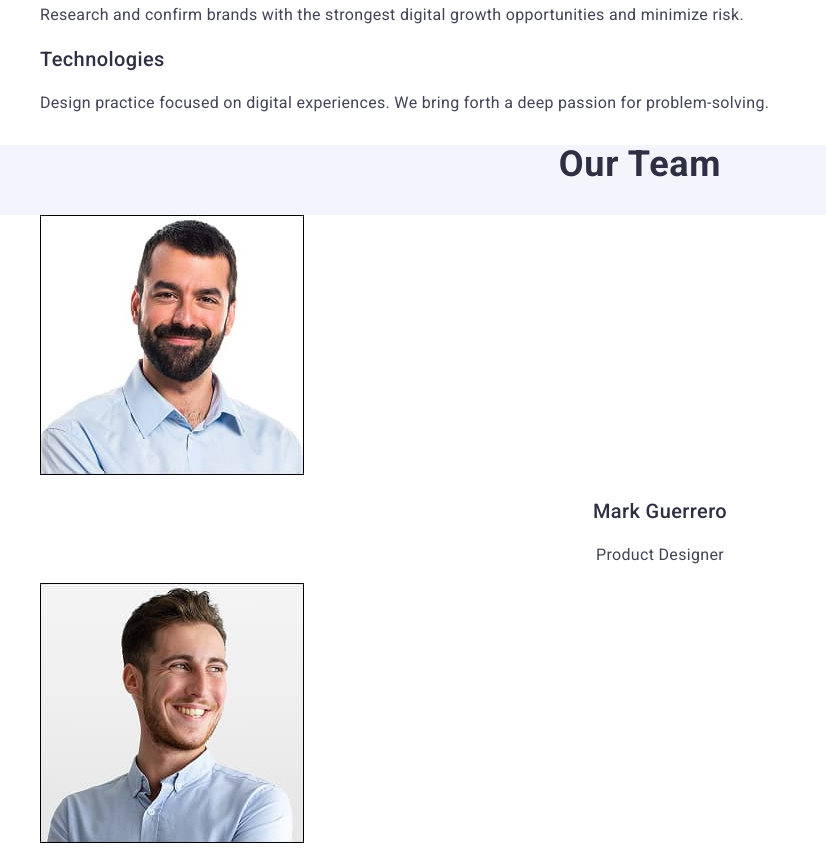
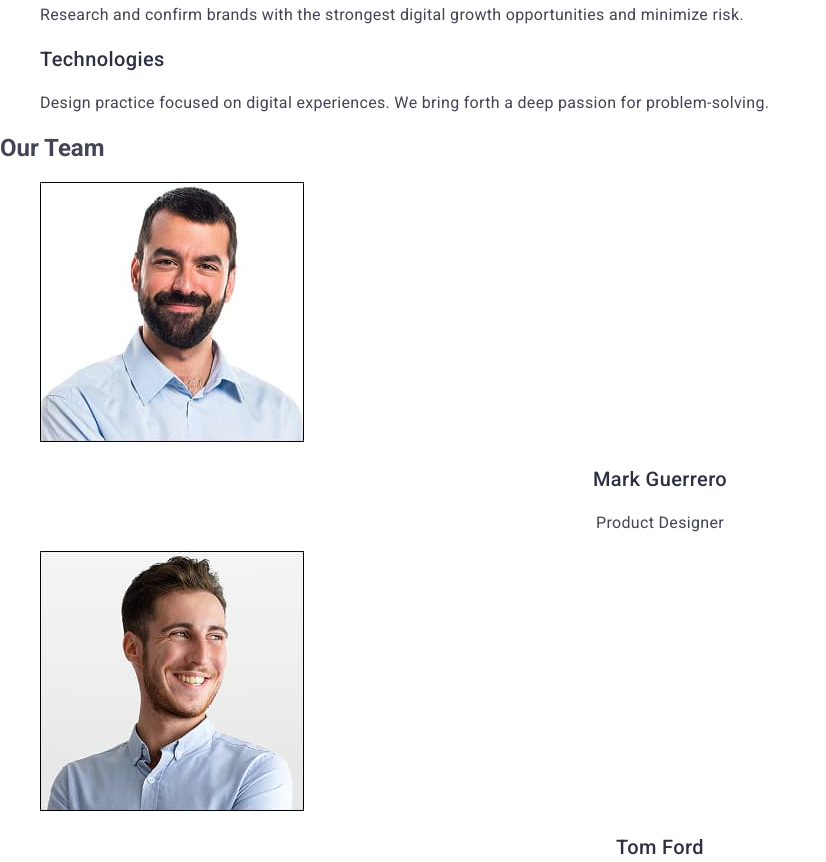
Before and after one commit to Mykyta-Rymar/goit-markup-hw-02, a plain HTML site: page index.html in a window 1280 px wide. Shown: the part 634-1496 px from the top of the page, without its empty margins (0-826 px from the left). Drawn offline with nearby package versions, Linux system fonts and the light colour scheme.

Commit message:
fis styles 1.7

```diff
--- a/css/styles.css
+++ b/css/styles.css
@@ -124,10 +124,18 @@ body{
 }
 
 .section-3{
-background-color: #F4F4FD;
+background-color: #FFFFFF
 }
 
 .list-3 {
+    background-color: #FFFFFF;
+}
+
+.list-team {
+    background-color: #FFFFFF;
+}
+
+.master-team {
     background-color: #FFFFFF;
 }
 
--- a/index.html
+++ b/index.html
@@ -64,7 +64,7 @@
             </ul>
         </section>
         <section class="section-3">
-            <h2 class="master-2 hero">Our Team</h2>
+            <h2 class="master-2-hero">Our Team</h2>
             <ul class="list-3">
                 <li class="list-team">
                     <img src="./images/img-3.jpg" alt="Mark Guerrero" width="264" class="photo-mark"/>
```
